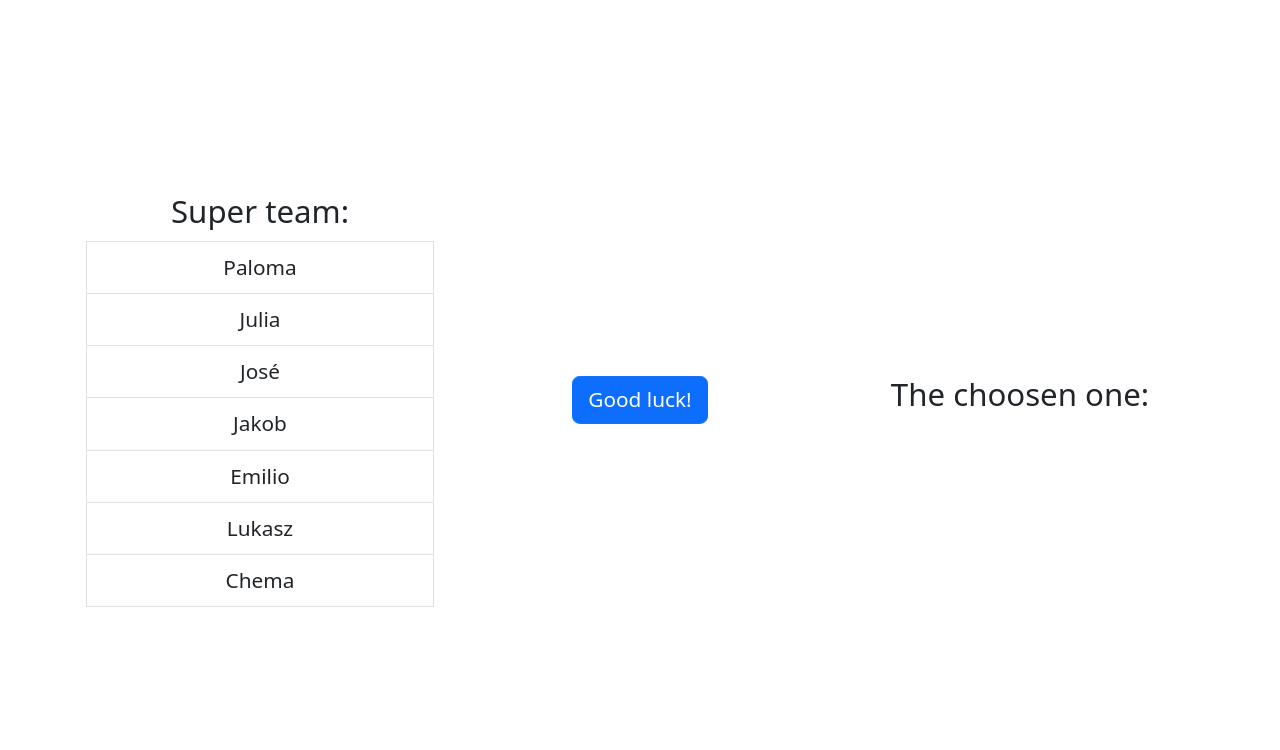
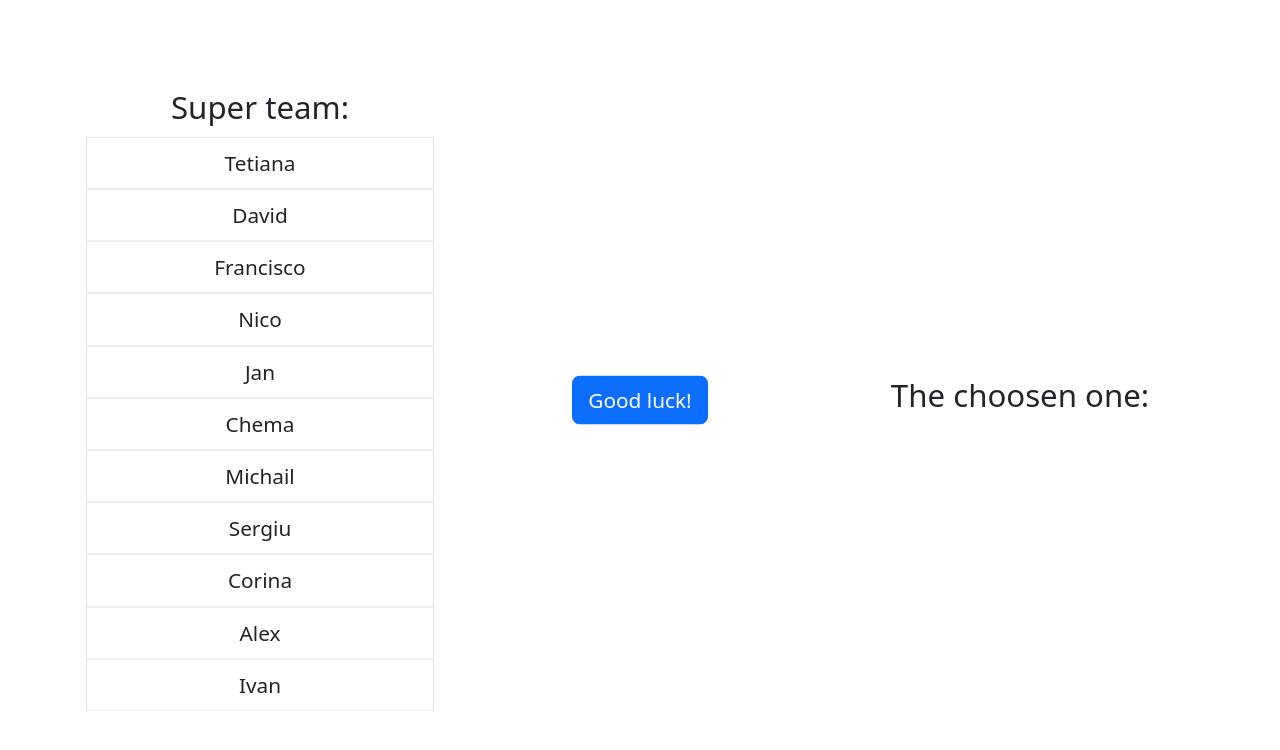
Before and after one commit to jomavazquez/react-goodluck, a React (Vite) app: page / in a window 1280 px wide. Shown: the top 750 px of the page. Built offline with nearby package versions, Linux system fonts and the light colour scheme.

Commit message:
Changing usernames, now for Cocomore

```diff
--- a/src/data/userList.js
+++ b/src/data/userList.js
@@ -1,9 +1,13 @@
 export const userNames = [
-	"Paloma",
-	"Julia",
-	"José",
-	"Jakob",
-	"Emilio",
-	"Lukasz",
+	"Tetiana",
+	"David",
+	"Francisco",
+	"Nico",
+	"Jan",
 	"Chema",
+	"Michail",
+	"Sergiu",
+	"Corina",
+	"Alex",
+	"Ivan",
   ];
```
